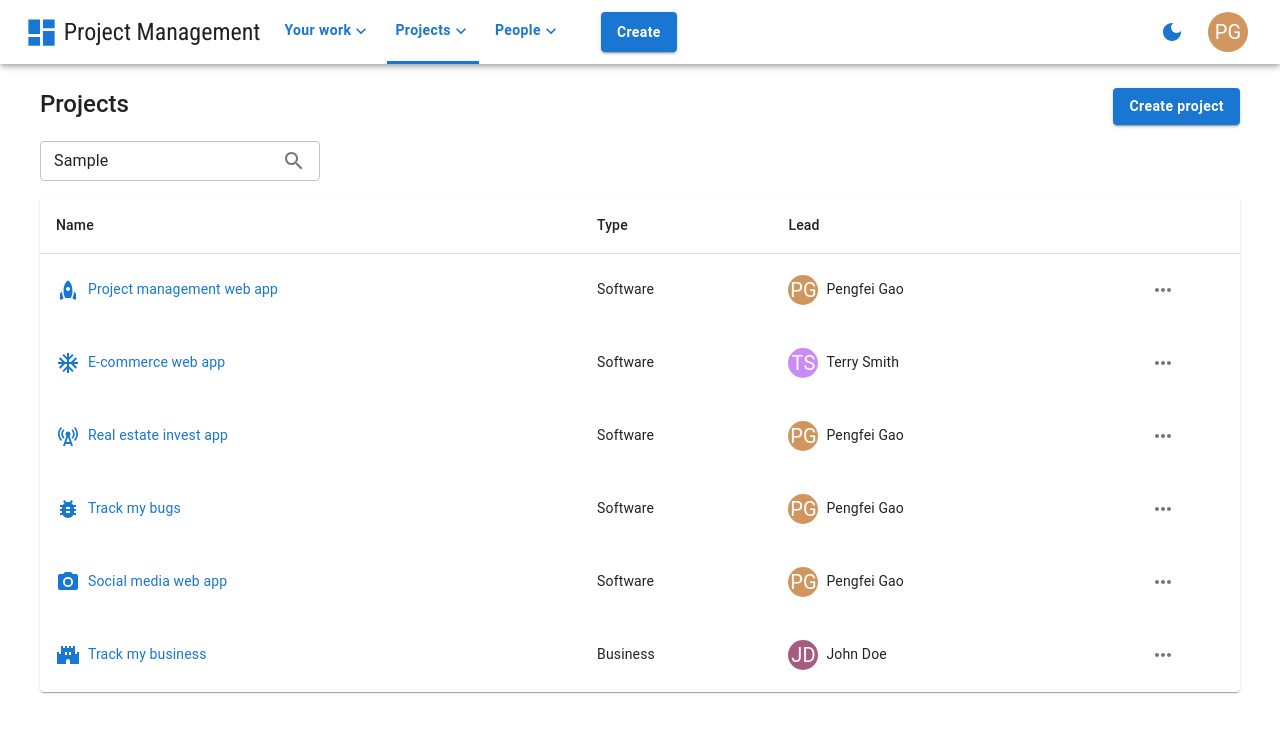
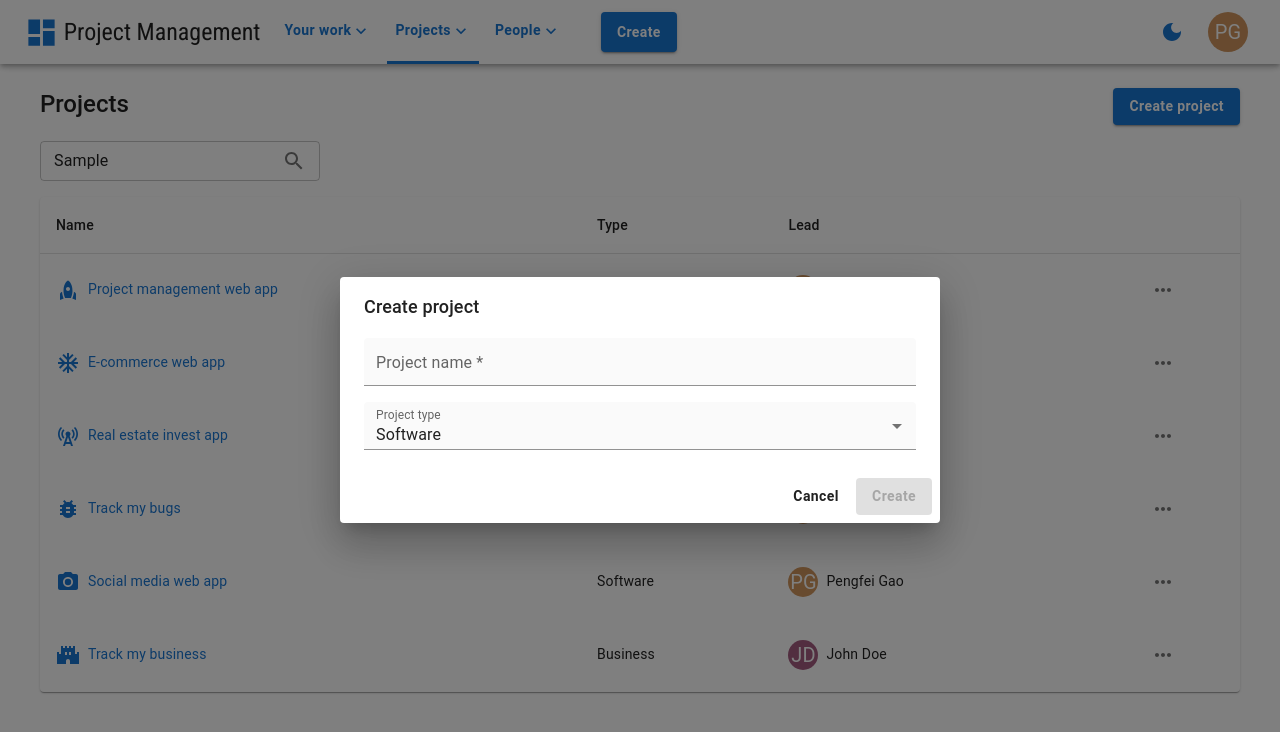
Before and after one commit to gpfDeveloper/project-management-frontend, a React (Create React App) app: page /projects in a window 1280 px wide. Both pictures are taken after typing "Sample" into the empty fields and a click on the button "Create project". Shown: the top 732 px of the page. Built offline with nearby package versions, Linux system fonts and the light colour scheme.

Commit message:
create project dialog UI init

```diff
--- a/src/components/people/AddPeopleDialog.tsx
+++ b/src/components/people/AddPeopleDialog.tsx
@@ -20,8 +20,12 @@ const AddPeopleDialog: FunctionComponent<Props> = ({ open, onClose }) => {
   const [email, setEmail] = useState('');
   const submitHandler = (e: React.FormEvent) => {
     e.preventDefault();
+    let _email = email.trim().toLowerCase();
     setEmail('');
-    let _email = email.trim().toLowerCase();
+    if (!_email) {
+      onClose();
+      return;
+    }
     for (const _member of teamMembers) {
       if (_member.email === _email) {
         onClose();
--- a/src/components/project/allProjects/AllProjects.tsx
+++ b/src/components/project/allProjects/AllProjects.tsx
@@ -1,3 +1,4 @@
+import { useState } from 'react';
 import {
   Box,
   Button,
@@ -9,15 +10,30 @@ import SearchIcon from '@mui/icons-material/Search';
 import { FunctionComponent } from 'react';
 import { useProject } from 'contexts/project-context';
 import AllProjectsTable from './AllProjectsTable';
+import CreateProjectDialog from './CreateProjectDialog';
 
 const AllProjects: FunctionComponent = () => {
   const { allProjects } = useProject();
   const filteredProjects = allProjects;
+  const [createProjectDialogOpen, setCreateProjectDialogOpen] = useState(false);
+  const closeCreateProjectDialogHandler = () => {
+    setCreateProjectDialogOpen(false);
+  };
+
   return (
     <Box sx={{ display: 'flex', flexDirection: 'column', gap: 2 }}>
+      <CreateProjectDialog
+        open={createProjectDialogOpen}
+        onClose={closeCreateProjectDialogHandler}
+      />
       <Box sx={{ display: 'flex', justifyContent: 'space-between' }}>
         <Typography variant="h5">Projects</Typography>
-        <Button variant="contained">Create project</Button>
+        <Button
+          variant="contained"
+          onClick={() => setCreateProjectDialogOpen(true)}
+        >
+          Create project
+        </Button>
       </Box>
       <Box>
         <TextField
--- /dev/null
+++ b/src/components/project/allProjects/CreateProjectDialog.tsx
@@ -0,0 +1,118 @@
+import {
+  Button,
+  Dialog,
+  DialogActions,
+  DialogContent,
+  DialogTitle,
+  TextField,
+  Box,
+  MenuItem,
+} from '@mui/material';
+import { useAuth } from 'contexts/auth-context';
+import { useProject } from 'contexts/project-context';
+import React, { FunctionComponent, useState } from 'react';
+import { useNavigate } from 'react-router-dom';
+import { ProjectProps, ProjectType } from 'types/types';
+import { v4 as uuid } from 'uuid';
+
+const ProjectTypes: ProjectType[] = ['Software', 'Business'];
+
+type Props = {
+  open: boolean;
+  onClose: () => void;
+};
+const CreateProjectDialog: FunctionComponent<Props> = ({ open, onClose }) => {
+  const [name, setName] = useState('');
+  const [type, setType] = useState<ProjectType>('Software');
+  const { user } = useAuth();
+  const { setAllProjects } = useProject();
+  const navigate = useNavigate();
+  const submitHandler = (e: React.FormEvent) => {
+    e.preventDefault();
+    const now = new Date().toISOString();
+    const projectId = uuid();
+    const project: ProjectProps = {
+      id: projectId,
+      name: name,
+      type: type,
+      avatar: 'Rocket',
+      owner: user!,
+      createdAt: now,
+      updatedAt: now,
+      lead: user!,
+      isPrivate: false,
+    };
+    setAllProjects((pre) => [project, ...pre]);
+    onClose();
+    navigate(`/projects/${projectId}/board`);
+  };
+  const [isTouch, setIsTouch] = useState(false);
+  const changeNameHandler = (e: React.ChangeEvent<HTMLInputElement>) => {
+    setIsTouch(true);
+    setName(e.target.value);
+  };
+  const error = isTouch && !name.trim();
+  return (
+    <Dialog
+      open={open}
+      onClose={onClose}
+      PaperProps={{ style: { width: 800 } }}
+    >
+      <Box component="form" onSubmit={submitHandler}>
+        <DialogTitle>Create project</DialogTitle>
+        <DialogContent>
+          <Box
+            sx={{
+              display: 'flex',
+              flexDirection: 'column',
+              gap: 2,
+            }}
+          >
+            <TextField
+              value={name}
+              label="Project name *"
+              onChange={changeNameHandler}
+              size="small"
+              variant="filled"
+              placeholder="Project name *"
+              inputProps={{ maxLength: 80 }}
+              error={error}
+              {...(error && {
+                helperText: 'You must specify a project name.',
+              })}
+            />
+
+            <TextField
+              value={type}
+              onChange={(e) => setType(e.target.value as ProjectType)}
+              size="small"
+              select
+              variant="filled"
+              label="Project type"
+            >
+              {ProjectTypes.map((item) => (
+                <MenuItem key={item} value={item}>
+                  {item}
+                </MenuItem>
+              ))}
+            </TextField>
+          </Box>
+        </DialogContent>
+        <DialogActions>
+          <Button color="inherit" onClick={onClose}>
+            Cancel
+          </Button>
+          <Button
+            variant="contained"
+            type="submit"
+            disabled={Boolean(!name.trim())}
+          >
+            Create
+          </Button>
+        </DialogActions>
+      </Box>
+    </Dialog>
+  );
+};
+
+export default CreateProjectDialog;
--- a/src/pages/AllProjectsPage.tsx
+++ b/src/pages/AllProjectsPage.tsx
@@ -1,21 +1,14 @@
 import { Box } from '@mui/material';
 import { Layout } from 'components/layout/Layout';
 import AllProjects from 'components/project/allProjects/AllProjects';
-import { useProject } from 'contexts/project-context';
-import { getAllMyProjects } from 'dummyData/dummyData';
-import { FunctionComponent, useEffect, useState } from 'react';
+import { FunctionComponent } from 'react';
 
 const AllProjectsPage: FunctionComponent = () => {
-  const [loading, setLoading] = useState(true);
-  const { setAllProjects } = useProject();
-  useEffect(() => {
-    const projects = getAllMyProjects();
-    setAllProjects(projects);
-    setLoading(false);
-  }, [setAllProjects]);
   return (
     <Layout>
-      <Box sx={{ mx: 4 }}>{!loading && <AllProjects />}</Box>
+      <Box sx={{ mx: 4 }}>
+        <AllProjects />
+      </Box>
     </Layout>
   );
 };
```
